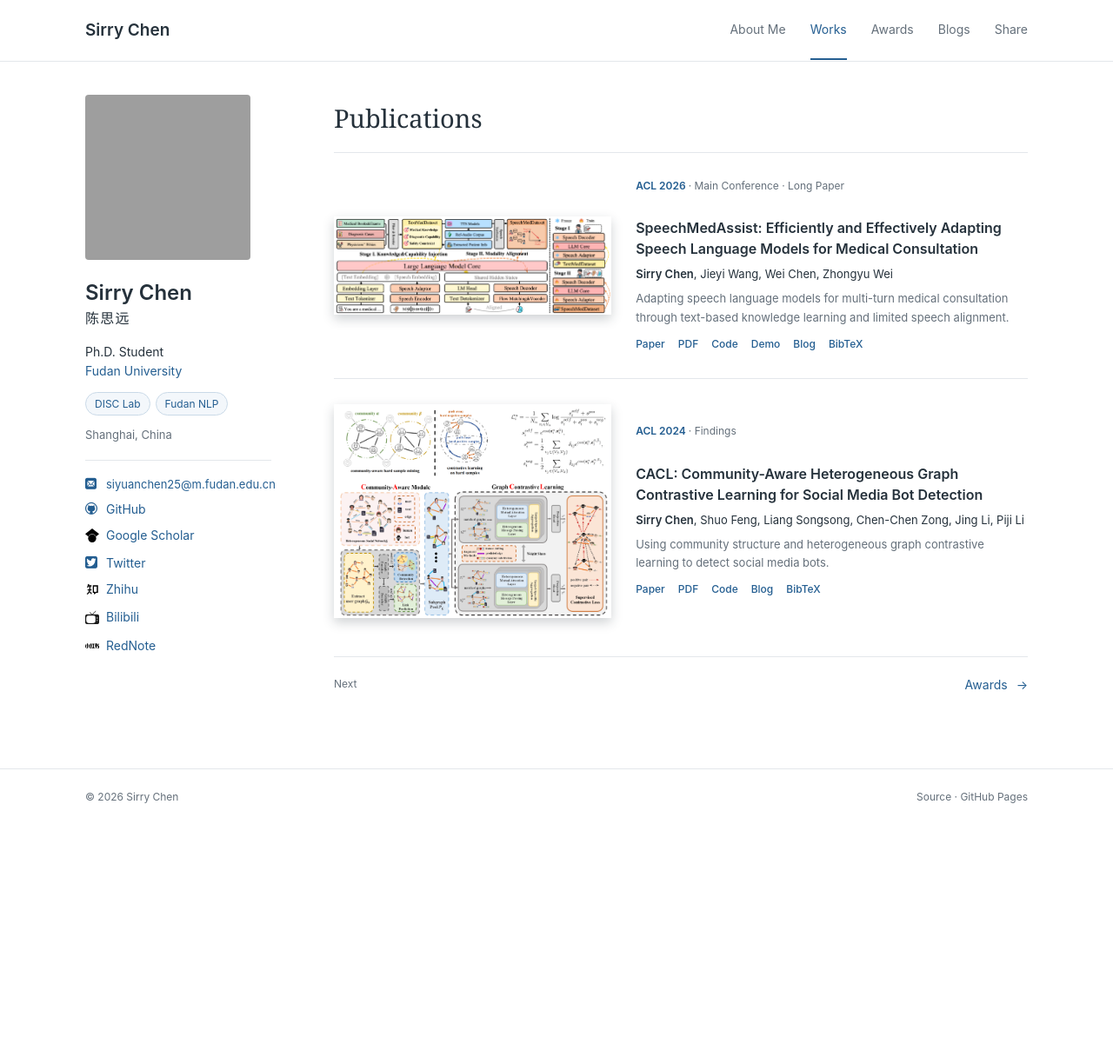
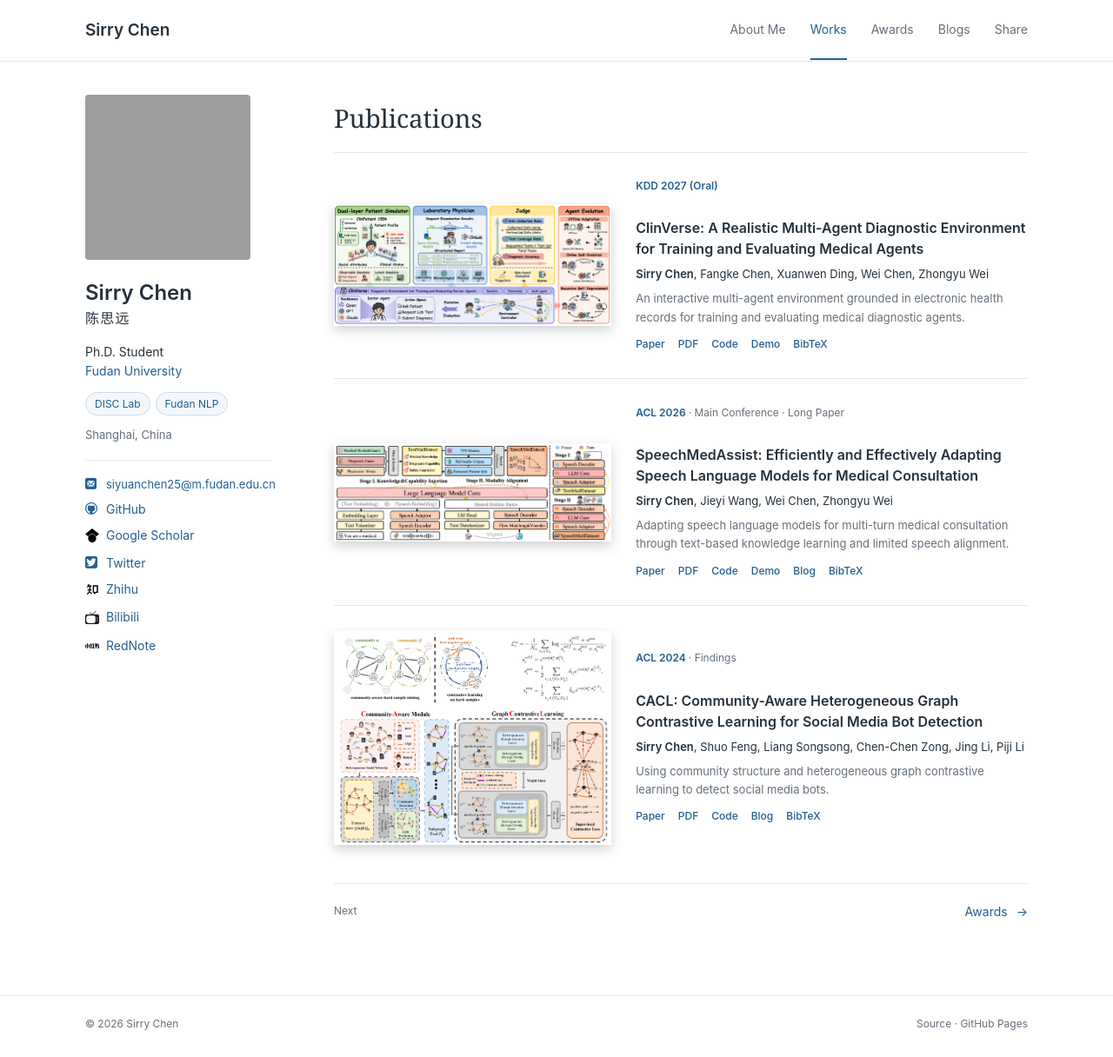
Before and after one commit to SirryChen/SirryChen.github.io, a Jekyll site: the page built from works.md, in a window 1280 px wide and 1216 px high. Shown: the whole window at 87% size. Built offline with Jekyll 4.4.1, drawn with Linux system fonts in a browser that asks for light colours; comment, search, counter and statistics services are not loaded; grey boxes are pictures that could not be loaded.

Commit message:
Add ClinVerse to publications as KDD 2027 Oral

```diff
--- a/_data/publications.yml
+++ b/_data/publications.yml
@@ -1,3 +1,15 @@
+- title: "ClinVerse: A Realistic Multi-Agent Diagnostic Environment for Training and Evaluating Medical Agents"
+  year: 2027
+  venue: KDD 2027 (Oral)
+  authors: "<strong>Sirry Chen</strong>, Fangke Chen, Xuanwen Ding, Wei Chen, Zhongyu Wei"
+  image: /file/ClinVerse/main.png
+  image_alt: Overview of the ClinVerse diagnostic environment
+  summary: An interactive multi-agent environment grounded in electronic health records for training and evaluating medical diagnostic agents.
+  paper: https://arxiv.org/abs/2610.34878
+  pdf: https://arxiv.org/pdf/2610.34878
+  code: https://github.com/SirryChen/ClinVerse
+  demo: https://sirrychen.github.io/blogs/ClinVerse/
+  bibtex: https://arxiv.org/bibtex/2610.34878
 - title: "SpeechMedAssist: Efficiently and Effectively Adapting Speech Language Models for Medical Consultation"
   year: 2026
   venue: ACL 2026
--- a/_includes/publications.html
+++ b/_includes/publications.html
@@ -3,12 +3,12 @@
   <article class="publication">
     <a class="publication-figure" href="{{ paper.paper }}" tabindex="-1" aria-hidden="true"><img src="{{ paper.image | relative_url }}" alt="{{ paper.image_alt }}" width="200" height="130" loading="lazy"></a>
     <div class="publication-body">
-      <p class="publication-venue">{{ paper.venue }} <span>· {{ paper.venue_detail }}</span></p>
+      <p class="publication-venue">{{ paper.venue }}{% if paper.venue_detail %} <span>· {{ paper.venue_detail }}</span>{% endif %}</p>
       <h3><a href="{{ paper.paper }}">{{ paper.title }}</a></h3>
       <p class="publication-authors">{{ paper.authors }}</p>
       <p class="publication-summary">{{ paper.summary }}</p>
       <div class="publication-links" aria-label="Resources for {{ paper.title | escape }}">
-        <a href="{{ paper.paper }}">Paper</a><a href="{{ paper.pdf }}">PDF</a><a href="{{ paper.code }}">Code</a>{% if paper.demo %}<a href="{{ paper.demo }}">Demo</a>{% endif %}<a href="{{ paper.blog | relative_url }}">Blog</a><a href="{{ paper.bibtex }}">BibTeX</a>
+        <a href="{{ paper.paper }}">Paper</a><a href="{{ paper.pdf }}">PDF</a><a href="{{ paper.code }}">Code</a>{% if paper.demo %}<a href="{{ paper.demo }}">Demo</a>{% endif %}{% if paper.blog %}<a href="{{ paper.blog | relative_url }}">Blog</a>{% endif %}<a href="{{ paper.bibtex }}">BibTeX</a>
       </div>
     </div>
   </article>
```
